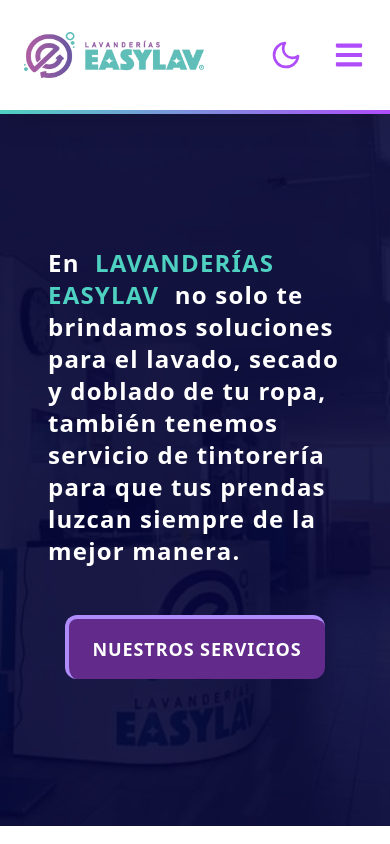
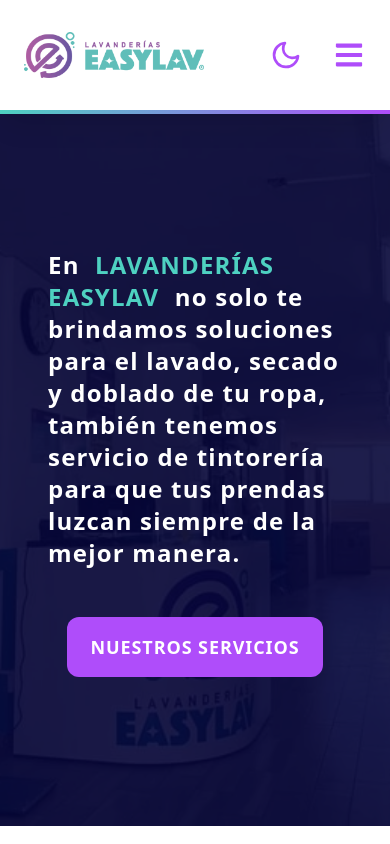
Before and after one commit to dspwebstudiomx/easylav-react, a React (Vite) app: page / in a window 390 px wide. Shown: the top 844 px of the page. Built offline with nearby package versions, Linux system fonts and the light colour scheme; no server answers.

Commit message:
refactor: actualiza el componente Button para incluir variantes de estilo y simplifica su uso en HeroInicioVideo

```diff
--- a/src/components/buttons/Button.jsx
+++ b/src/components/buttons/Button.jsx
@@ -15,29 +15,47 @@ import PropTypes from 'prop-types';
 import { HashLink } from 'react-router-hash-link/dist/react-router-hash-link.cjs.production';
 
 const Button = ({
-  backgroundColor,
   title,
-  border,
-  icon,
   type,
   onClick,
   href,
-  textColor,
   name,
   width,
   height,
   arialabel,
+  variant = 'primary', // Valor por defecto es 'primary'
+  icon,
 }) => {
   const buttonWidth = width ? width : 'w-[320px] sm:w-[300px]';
   const buttonHeight = height ? height : 'min-h-[60px]';
+
+  // Define los estilos base
+  let baseStyles =
+    'flex items-center justify-center min-h-[60px] text-lg xl:text-lg px-6 py-4 font-semibold rounded-xl uppercase text-balance tracking-wider sm:tracking-normal transition ease-in-out delay-150 hover:-translate-y-1 hover:scale-110 duration-300 flex gap-3 z-50';
+
+  // Define los estilos específicos para cada variante
+  let variantStyles = '';
+  switch (variant) {
+    case 'primary':
+      variantStyles =
+        'bg-primary text-light hover:bg-primary_dark dark:bg-secondary_dark dark:hover:bg-secondary_light';
+      break;
+    case 'secondary':
+      variantStyles =
+        'bg-secondary text-light hover:bg-secondary_dark dark:text-dark dark:bg-primary_dark dark:hover:bg-primary_light';
+      break;
+    default:
+      variantStyles = 'bg-primary text-light';
+      break;
+  }
+
   return (
     <HashLink to={href} scroll={(el) => scrollWithOffset(el)}>
       <button
         name={name}
         onClick={typeof onClick === 'function' ? onClick : undefined}
         type={type}
-        className={`${backgroundColor} ${border} flex items-center justify-center min-h-[60px] w-[320px] sm:w-[300px] text-lg xl:text-lg px-6 py-4 font-semibold rounded-xl uppercase text-balance tracking-wider sm:tracking-normal transition ease-in-out delay-150 bg-blue-500 hover:-translate-y-1 hover:scale-110 duration-300 ${buttonWidth} ${buttonHeight} ${textColor} flex gap-3 z-50`}
-        href={href}
+        className={`${baseStyles} ${variantStyles} ${buttonWidth} ${buttonHeight}`}
         aria-label={arialabel}>
         {icon && <span>{icon}</span>}
         {title}
@@ -47,18 +65,16 @@ const Button = ({
 };
 
 Button.propTypes = {
-  backgroundColor: PropTypes.string,
-  title: PropTypes.string,
-  textColor: PropTypes.string,
+  title: PropTypes.string.isRequired,
+  type: PropTypes.string,
+  onClick: PropTypes.func,
   href: PropTypes.string,
+  name: PropTypes.string,
   width: PropTypes.string,
   height: PropTypes.string,
-  border: PropTypes.string,
-  icon: PropTypes.any,
-  type: PropTypes.string,
-  onClick: PropTypes.func,
-  name: PropTypes.string,
   arialabel: PropTypes.string,
+  variant: PropTypes.oneOf(['primary', 'secondary']), // Define las variantes permitidas
+  icon: PropTypes.node,
 };
 
 export default Button;
--- a/src/pages/inicio/components/HeroInicioVideo.jsx
+++ b/src/pages/inicio/components/HeroInicioVideo.jsx
@@ -11,7 +11,7 @@
 
 // Importaciones
 import { VistaLavanderiaDesdeEntrada_2_640 as defaultImage, HeroVideoLavadoras } from 'assets';
-import { ButtonContainer, ButtonSecondary, Container } from 'components';
+import { Button, ButtonContainer, Container } from 'components';
 import Video from 'components/video/Video';
 import PropTypes from 'prop-types';
 import { useEffect, useState } from 'react';
@@ -70,7 +70,7 @@ const HeroInicioVideo = () => {
             prendas luzcan siempre de la mejor manera.
           </h1>
           <ButtonContainer position={'items-center sm:items-left'}>
-            <ButtonSecondary title="Nuestros servicios" href="/#servicios" width={'w-full sm:w-[260px]'} />
+            <Button title="Nuestros servicios" href="/#servicios" width={'w-full sm:w-[260px]'} variant="secondary" />
           </ButtonContainer>
         </div>
       </Container>
```
